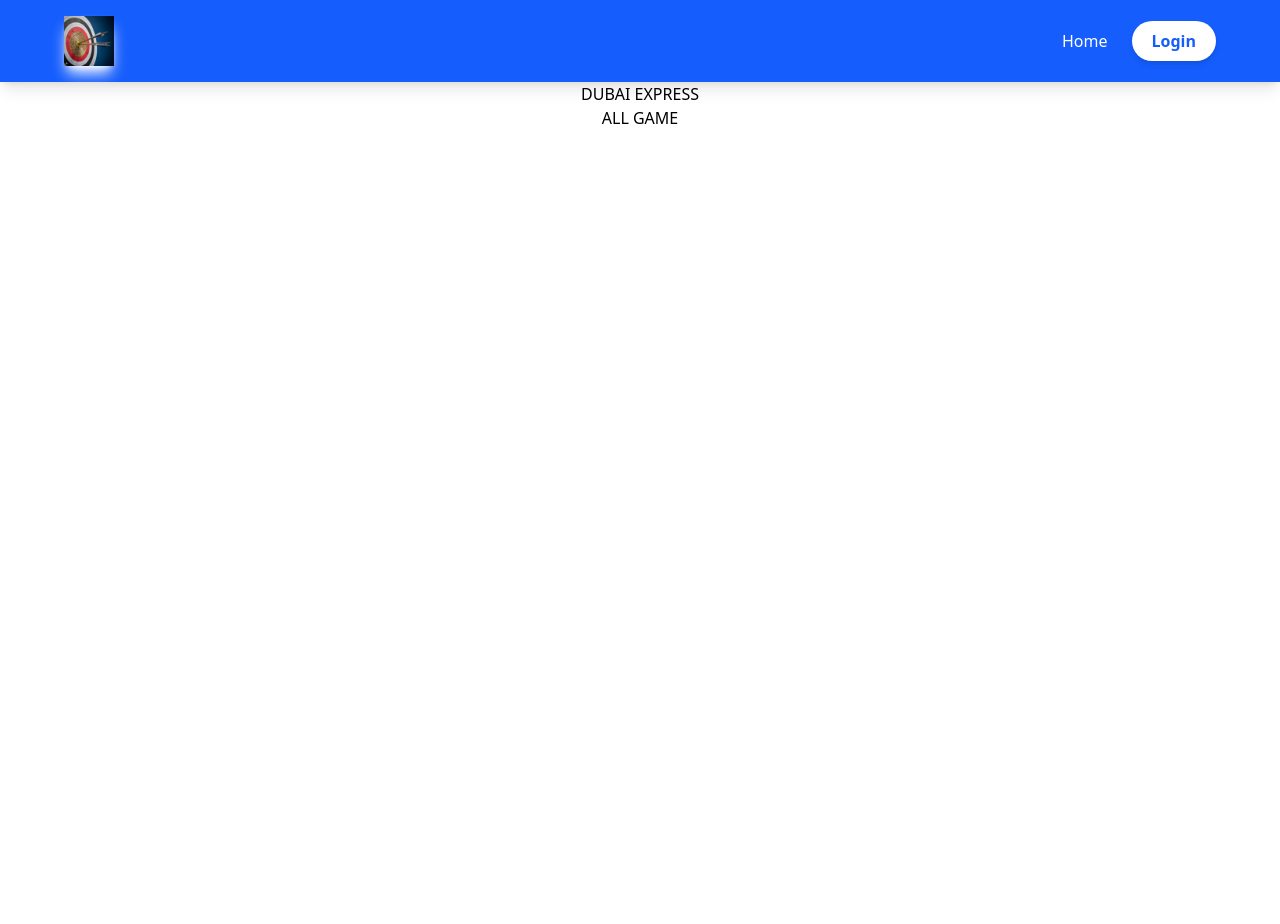
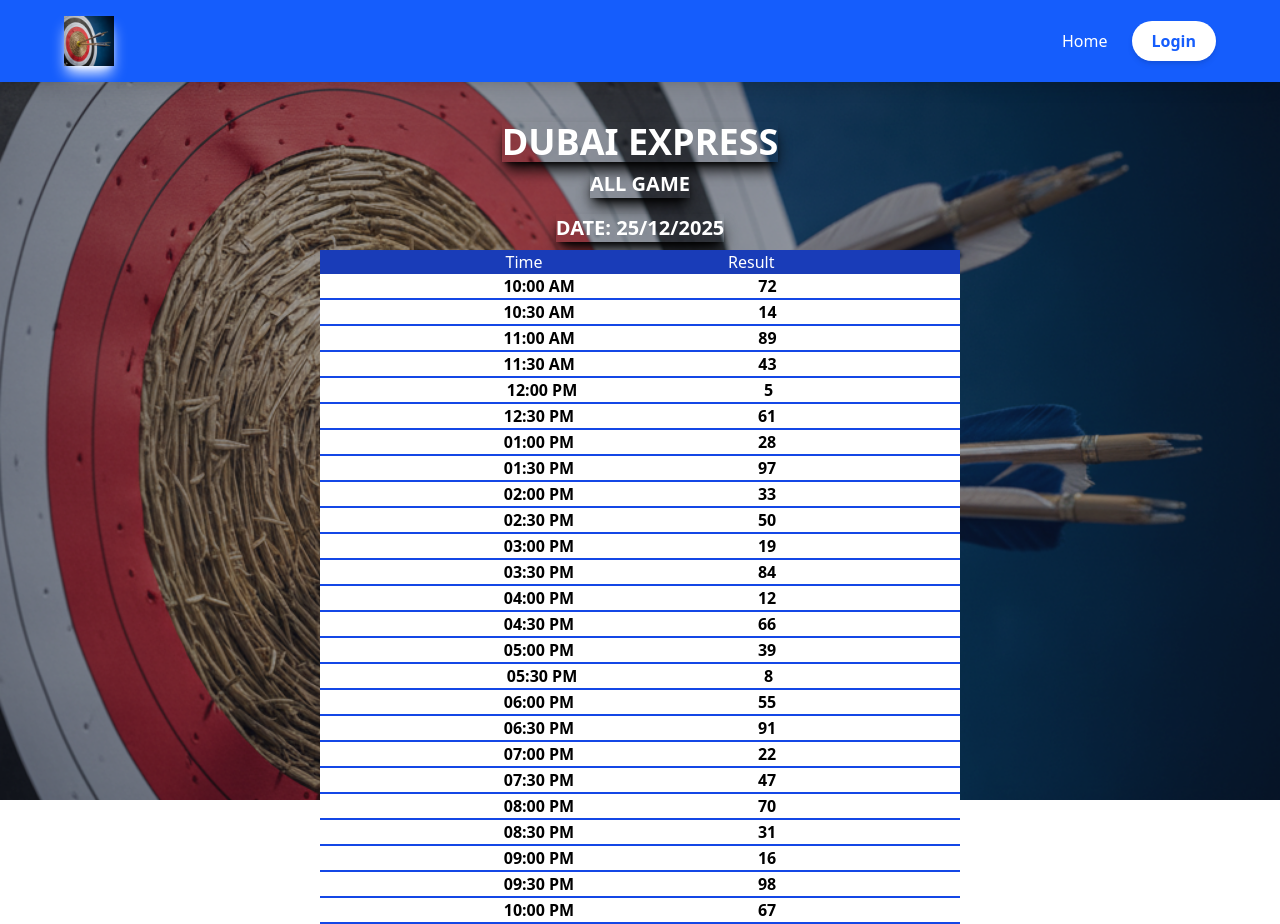
Before and after one commit to dhritich20baruah/ShillongTeer, a Next.js app: page /all_game in a window 1280 px wide. Before the commit the page ends 882 px from the top, so only its background shows below. Built offline with nearby package versions, Linux system fonts and the light colour scheme.

Commit message:
Dashboard created

```diff
--- a/app/all_game/page.js
+++ b/app/all_game/page.js
@@ -1,10 +1,70 @@
-import React from 'react'
+"use client"
+import React, { useState, useEffect } from 'react'
+import Image from 'next/image'
+import { parseISO, format } from "date-fns";
 
 const AllGame = () => {
+  const [game, setGame] = useState([
+    { time: "10:00 AM", result: 72 },
+    { time: "10:30 AM", result: 14 },
+    { time: "11:00 AM", result: 89 },
+    { time: "11:30 AM", result: 43 },
+    { time: "12:00 PM", result: 5 },
+    { time: "12:30 PM", result: 61 },
+    { time: "01:00 PM", result: 28 },
+    { time: "01:30 PM", result: 97 },
+    { time: "02:00 PM", result: 33 },
+    { time: "02:30 PM", result: 50 },
+    { time: "03:00 PM", result: 19 },
+    { time: "03:30 PM", result: 84 },
+    { time: "04:00 PM", result: 12 },
+    { time: "04:30 PM", result: 66 },
+    { time: "05:00 PM", result: 39 },
+    { time: "05:30 PM", result: 8 },
+    { time: "06:00 PM", result: 55 },
+    { time: "06:30 PM", result: 91 },
+    { time: "07:00 PM", result: 22 },
+    { time: "07:30 PM", result: 47 },
+    { time: "08:00 PM", result: 70 },
+    { time: "08:30 PM", result: 31 },
+    { time: "09:00 PM", result: 16 },
+    { time: "09:30 PM", result: 98 },
+    { time: "10:00 PM", result: 67 }]
+  )
+     const today = new Date().toISOString().split("T")[0]
+      const parsedDate = parseISO(today)
+      const formatted_date = format(parsedDate, "dd/MM/yyyy")
   return (
     <div className="flex flex-col min-h-screen items-center text-black w-full">
-      <h1>DUBAI EXPRESS</h1>
-      <h2>ALL GAME</h2>
+      {/* Background Image Layer */}
+      <div className="fixed inset-0 -z-10">
+        <Image
+          src="/Teer.png"
+          alt="Shillong Teer Background"
+          fill
+          priority
+          className="object-cover"
+        />
+        {/* Dark overlay to make text pop */}
+        <div className="absolute inset-0 bg-gray-900/40" />
+      </div>
+      <h1 className="mt-10 text-4xl text-white font-bold text-center shadow-lg shadow-black">DUBAI EXPRESS</h1>
+      <h2 className="text-xl font-semibold m-2 text-white shadow-black shadow-lg">ALL GAME</h2>
+       <p className="text-xl font-semibold m-2 text-white shadow-black shadow-lg">DATE: {formatted_date}</p>
+      <div className='w-full flex flex-col items-center justify-center'>
+        <div className="flex md:w-1/2 justify-evenly bg-blue-800 text-white">
+          <p>Time</p>
+          <p>Result</p>
+        </div>
+        {game.map((item, index) => {
+          return (
+            <div key={index} className="flex md:w-1/2 justify-evenly items- bg-white text-black font-bold border-b-2 border-blue-700">
+              <p className='flex flex-col'>{item.time}</p>
+              <p className="flex flex-col">{item.result}</p>
+            </div>
+          )
+        })}
+      </div>
     </div>
   )
 }
--- a/app/common_number/page.js
+++ b/app/common_number/page.js
@@ -18,8 +18,8 @@
                 {/* Dark overlay to make text pop */}
                 <div className="absolute inset-0 bg-gray-900/40" />
             </div>
-            <h1 className="mt-10 text-4xl text-white font-bold text-center">SHILLONG TEER COMMON NUMBER</h1>
-            <p className="text-xl font-semibold m-5 text-white">DATE: {formatted_date}</p>
+            <h1 className="mt-10 text-4xl text-white font-bold text-center shadow-black shadow-lg">SHILLONG TEER COMMON NUMBER</h1>
+            <p className="text-xl font-semibold m-5 text-white shadow-black shadow-lg">DATE: {formatted_date}</p>
             <div className="p-4 md:p-8 w-full">
                 <div className="w-full h-20 bg-blue-700 text-white flex items-center justify-center rounded-lg shadow-md font-bold text-lg">
                     COMMON NUMBERS
--- a/app/game-code/page.js
+++ b/app/game-code/page.js
@@ -1,9 +1,33 @@
-import React from 'react'
+"use client"
+import React, { useState, useEffect } from 'react'
+import Image from 'next/image'
+import { parseISO, format } from "date-fns";
 
 const GameCode = () => {
+  const today = new Date().toISOString().split("T")[0]
+  const parsedDate = parseISO(today)
+  const formatted_date = format(parsedDate, "dd/MM/yyyy")
   return (
-    <div>GameCode</div>
+    <div className="flex flex-col min-h-screen items-center text-black w-full">
+      {/* Background Image Layer */}
+      <div className="fixed inset-0 -z-10">
+        <Image
+          src="/Teer.png"
+          alt="Shillong Teer Background"
+          fill
+          priority
+          className="object-cover"
+        />
+        {/* Dark overlay to make text pop */}
+        <div className="absolute inset-0 bg-gray-900/60" />
+      </div>
+      <h1 className="m-10 text-4xl text-white font-bold text-center shadow-lg shadow-black bg-black p-3 opacity-90">SHILLONG TEER GAME CODE</h1>
+      <p className=" m-5 text-xl font-semibold m-2 text-white shadow-black shadow-lg bg-black p-3 opacity-90">DATE: {formatted_date}</p>
+      <div className='m-5 w-full flex items-center justify-center bg-white'>
+        <p className='py-32 text-5xl font-bold text-black'>2894563</p>
+      </div>
+    </div>
   )
 }
 
-export default GameCode
+export default GameCode;
--- /dev/null
+++ b/app/login/Dashboard.js
@@ -0,0 +1,37 @@
+import React from 'react'
+
+const Dashboard = () => {
+    return (
+        <div className="flex flex-col min-h-screen items-center text-black w-full">
+            <h1 className='font-semibold text-lg'>Home Page</h1>
+            <form action="" className='space-y-2'>
+                <div className='flex justify-between w-full my-2'>
+                    <label htmlFor="morning-fr" className="block text-md font-medium text-gray-800 m-2">Morning First Round</label>
+                    <input type="number" name="morning-fr" id="morning-fr" className="px-4 py-3 w-20 rounded-lg border border-gray-600 focus:ring-2 focus:ring-blue-500 focus:border-transparent outline-none transition-all" />
+                </div>
+                <div className='flex justify-between w-full my-2'>
+                    <label htmlFor="morning-sr" className="block text-md font-medium text-gray-800 m-2">Morning Second Round</label>
+                    <input type="number" name="morning-sr" id="morning-sr" className="px-4 py-3 w-20 rounded-lg border border-gray-600 focus:ring-2 focus:ring-blue-500 focus:border-transparent outline-none transition-all" />
+                </div>
+                <div className='flex justify-between w-full my-2'>
+                    <label htmlFor="evening-fr" className="block text-md font-medium text-gray-800 m-2">Evening First Round</label>
+                    <input type="number" name="morning-fr" id="morning-fr" className="px-4 py-3 w-20 rounded-lg border border-gray-600 focus:ring-2 focus:ring-blue-500 focus:border-transparent outline-none transition-all" />
+                </div>
+                <div className='flex justify-between w-full my-2'>
+                    <label htmlFor="evening-sr" className="block text-md font-medium text-gray-800 m-2">Evening Second Round</label>
+                    <input type="number" name="evening-fr" id="evening-fr" className="px-4 py-3 w-20 rounded-lg border border-gray-600 focus:ring-2 focus:ring-blue-500 focus:border-transparent outline-none transition-all" />
+                </div>
+                <div className='flex justify-between w-full my-2'>
+                    <label htmlFor="night-fr" className="block text-md font-medium text-gray-800 m-2">Night First Round</label>
+                    <input type="number" name="morning-fr" id="morning-fr" className="px-4 py-3 w-20 rounded-lg border border-gray-600 focus:ring-2 focus:ring-blue-500 focus:border-transparent outline-none transition-all" />
+                </div>
+                <div className='flex justify-between w-full my-2'>
+                    <label htmlFor="night-fr" className="block text-md font-medium text-gray-800 m-2">Night Second Round</label>
+                    <input type="number" name="night-fr" id="night-fr" className="px-4 py-3 w-20 rounded-lg border border-gray-600 focus:ring-2 focus:ring-blue-500 focus:border-transparent outline-none transition-all" />
+                </div>
+            </form>
+        </div>
+    )
+}
+
+export default Dashboard
--- a/app/page.js
+++ b/app/page.js
@@ -38,9 +38,9 @@
         {/* Dark overlay to make text pop */}
         <div className="absolute inset-0 bg-gray-900/40" />
       </div>
-      <h1 className="mt-10 text-4xl text-white font-bold">SHILLONG TEER</h1>
-      <p className="text-xl font-semibold m-5 text-white">DATE: {formatted_date}</p>
-      <div className="p-4 md:p-8 w-full">
+      <h1 className="mt-10 text-4xl text-yellow-300 font-bold shadow-lg shadow-black bg-black p-3 opacity-90">SHILLONG TEER</h1>
+      <p className="text-md font-semibold m-2 text-yellow-300 shadow-lg shadow-black bg-black p-3 opacity-90">DATE: {formatted_date}</p>
+      <div className="p-2 md:p-4 w-full">
         <div className="w-full h-20 bg-blue-700 text-white flex items-center justify-center rounded-lg shadow-md font-bold text-lg mb-2">
           Shooting Time F/R - 3:15 PM | S/R - 4:15 PM
         </div>
```
Also changed, not shown: app/login/page.js (+81 -7 lines).
